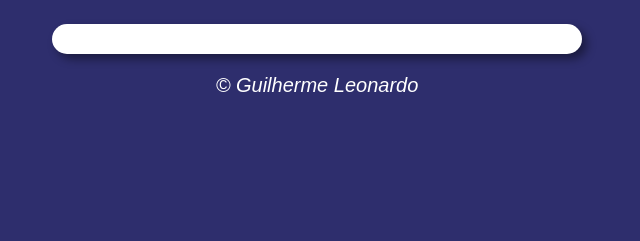
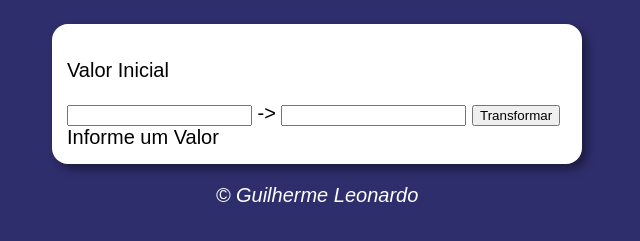
Before and after one commit to Guilherme-leo/Transformador-de-Temperatura, a plain HTML site: page ConversorTemp/index.html in a window 1280 px wide. Shown: the part 75-316 px from the top of the page, without its empty margins (323-963 px from the left). Drawn offline with Linux system fonts and the light colour scheme.

Commit message:
Detalhes

```diff
--- a/ConversorTemp/index.html
+++ b/ConversorTemp/index.html
@@ -13,10 +13,12 @@
     </header>
         <section>
             <div>
-
+               <p>Valor Inicial</p><input type="number" name="temp1" id="temp1">
+               -> <input type="number" name="temp2" id="temp2">
+               <input type="button" value="Transformar">
             </div>
             <div>
-
+                Informe um Valor
             </div>
         </section>
     <footer>
```
